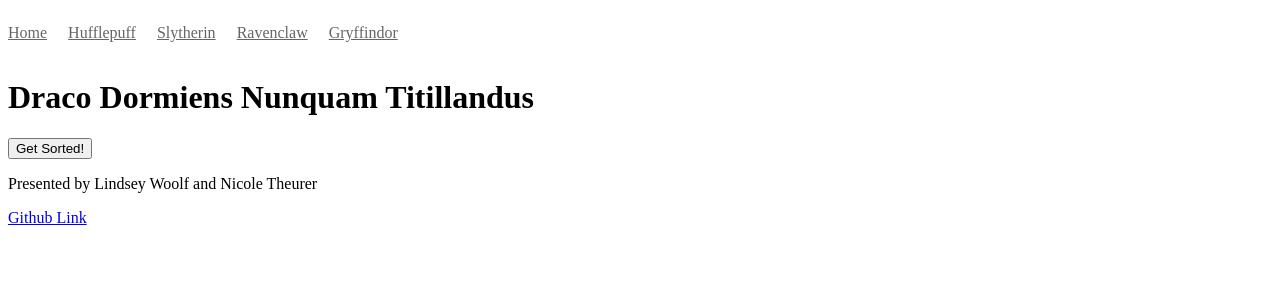
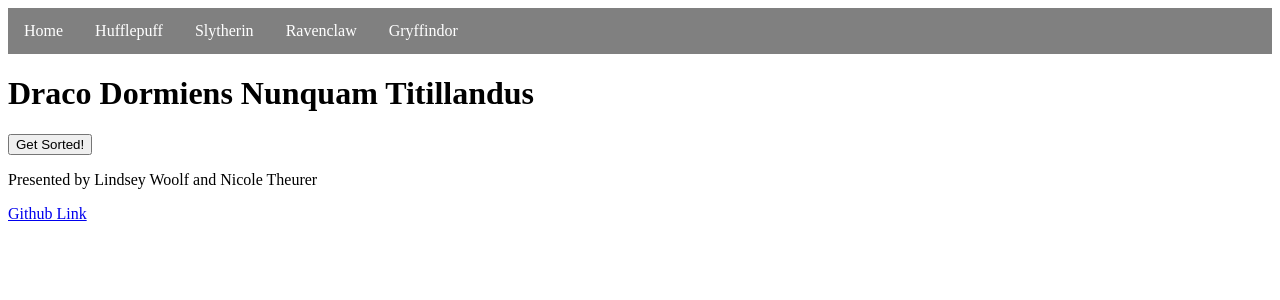
Before and after one commit to TeamLicole/HarryPotterCP3, a Vue app: page / in a window 1280 px wide. Shown: the top 300 px of the page. Built offline with nearby package versions, Linux system fonts and the light colour scheme.

Commit message:
updated style for app header (nav)

```diff
--- a/src/components/AppHeader.vue
+++ b/src/components/AppHeader.vue
@@ -23,36 +23,40 @@
    .clear {
        float: clear;
    }
-   nav {
-       display: grid;
-   }
-   ul {
-       list-style-type:none;
-       margin:0;
-       padding:0;
+   nav ul {
+     list-style-type: none;
+     margin: 0;
+     padding: 0;
+  	 overflow: hidden;
+  	 background-color: grey;
    }
 
    /*Create a horizontal list with spacing*/
-   li {
-       display:inline-block;
-       float: left;
-       margin-right: 1px;
+   nav li {
+	   float: left;
    }
+
    /*Style for menu links*/
-   li a {
-       display:block;
-       margin-right: 20px;
-       height: 50px;
-       text-align: center;
-       line-height: 50px;
-       color: #666;
+   nav li a {
+  	 display: block;
+  	 color: white;
+  	 text-align: center;
+  	 padding: 14px 16px;
+  	 text-decoration: none;
    }
+
    /*Active color*/
-   li a.active {
+   nav a.active {
+     background-color: darkgrey;
+     color: black;
    }
+
    /*Hover state for top level links*/
-   li:hover a {
+   nav li a:hover {
+  	 background-color: #111;
+     color: white;
    }
+
    /*Style 'show menu' label button and hide it by default*/
    .show-menu {
        text-decoration: none;
@@ -62,10 +66,12 @@
        padding: 10px 0;
        display: none;
    }
+
    /*Hide checkbox*/
    input[type=checkbox]{
        display: none;
    }
+
    /*Show menu when invisible checkbox is checked*/
    input[type=checkbox]:checked ~ #menu{
        display: block;
```
